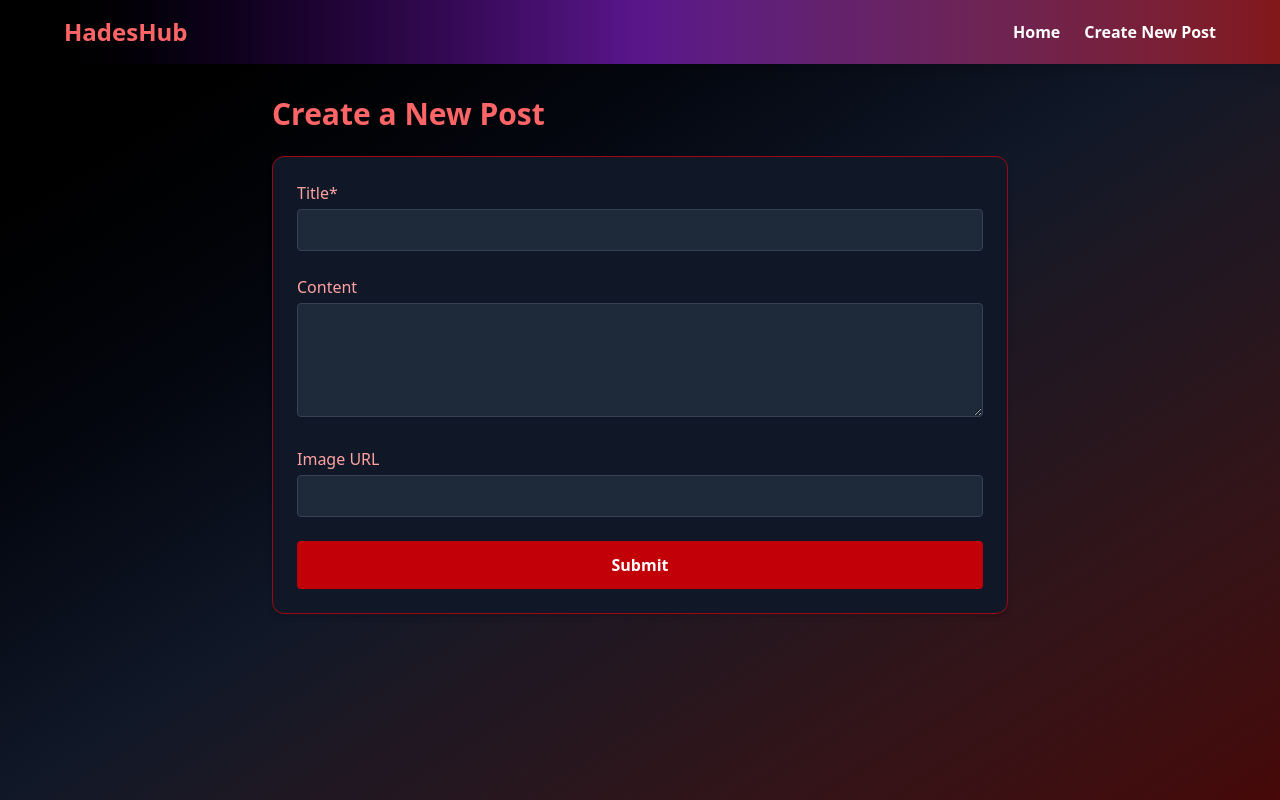
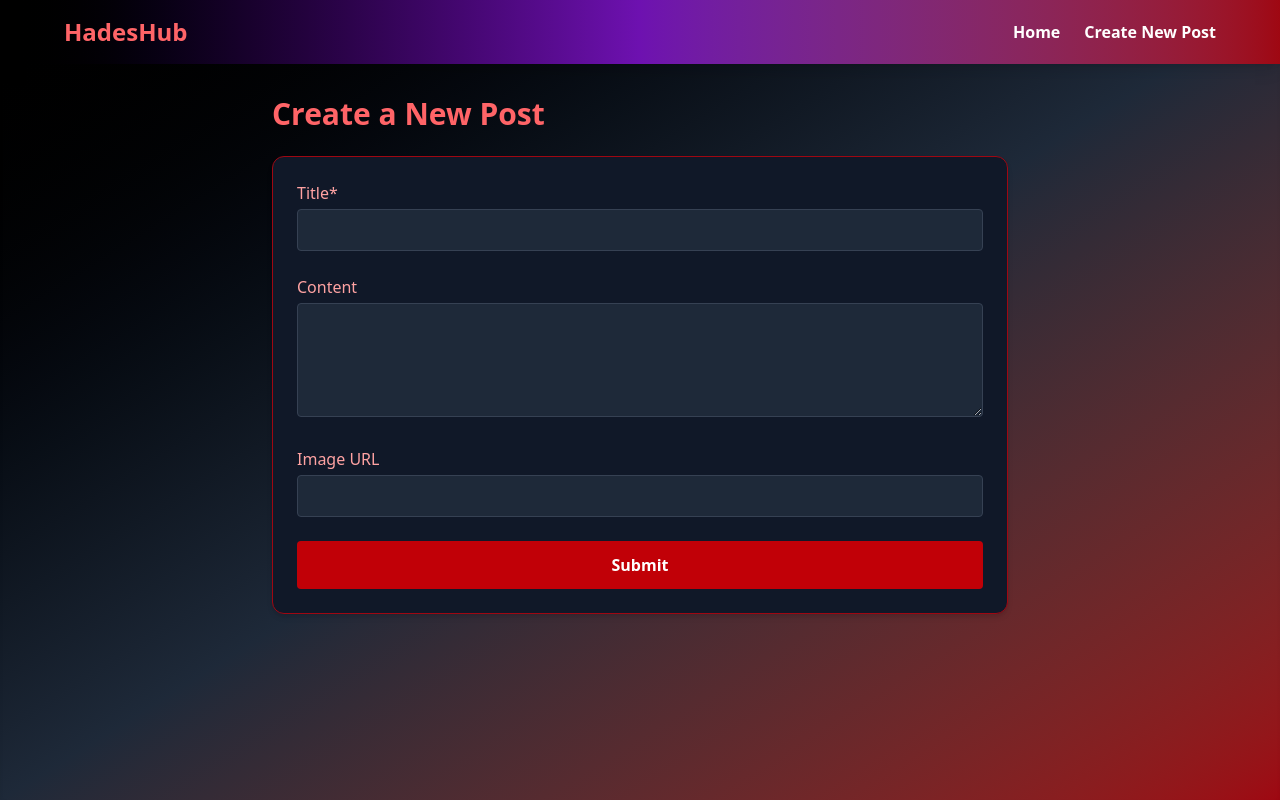
Before and after one commit to euphoriccheckers/final-project, a React (Vite) app: page /create in a window 1280 px wide. Built offline with nearby package versions, Linux system fonts and the light colour scheme; no server answers.

Commit message:
Fix gradient for webkit

```diff
--- a/src/components/Navbar.jsx
+++ b/src/components/Navbar.jsx
@@ -9,7 +9,7 @@ const Navbar = () => {
     };
 
     return (
-        <nav className="bg-black bg-gradient-to-r from-black via-purple-900 to-red-900 px-6 py-4 shadow-lg">
+        <nav className="bg-black bg-gradient-to-r from-black via-purple-800 to-red-800 px-6 py-4 shadow-lg">
             <div className="max-w-6xl mx-auto flex justify-between items-center text-white font-semibold">
                 <Link
                     to="/"
@@ -57,7 +57,7 @@ const Navbar = () => {
             </div>
 
             {menuOpen && (
-                <div className="md:hidden mt-2 space-y-2 flex flex-col items-start bg-black bg-gradient-to-r from-black via-purple-900 to-red-900 rounded-lg p-4 shadow-md">
+                <div className="md:hidden mt-2 space-y-2 flex flex-col items-start bg-black bg-gradient-to-r from-black via-purple-800 to-red-800 rounded-lg p-4 shadow-md">
                     <Link
                         to="/"
                         className="text-white hover:text-red-300 transition duration-200 cursor-pointer w-full"
--- a/src/pages/CreatePage.jsx
+++ b/src/pages/CreatePage.jsx
@@ -33,7 +33,7 @@ const CreatePage = () => {
     };
 
     return (
-        <div className="min-h-screen bg-black bg-gradient-to-br from-black via-gray-900 to-red-950 text-white relative">
+        <div className="min-h-screen bg-black bg-gradient-to-br from-black via-gray-800 to-red-800 text-white relative shadow-inner">
             <Navbar />
             <div className="max-w-3xl mx-auto px-4 py-8">
                 <h2 className="text-2xl sm:text-3xl text-red-400 font-bold mb-6">Create a New Post</h2>
--- a/src/pages/EditPage.jsx
+++ b/src/pages/EditPage.jsx
@@ -55,7 +55,7 @@ const EditPage = () => {
     }, []);
 
     return (
-        <div className="min-h-screen bg-black bg-gradient-to-br from-black via-gray-900 to-red-950 text-white relative">
+        <div className="min-h-screen bg-black bg-gradient-to-br from-black via-gray-800 to-red-800 text-white relative shadow-inner">
             <Navbar />
             <div className="max-w-3xl mx-auto px-4 py-8">
                 {fetching ? (
--- a/src/pages/HomePage.jsx
+++ b/src/pages/HomePage.jsx
@@ -39,7 +39,7 @@ const HomePage = () => {
     );
 
     return (
-        <div className="min-h-screen bg-black bg-gradient-to-br from-black via-gray-900 to-red-950 text-white relative">
+        <div className="min-h-screen bg-black bg-gradient-to-br from-black via-gray-800 to-red-800 text-white relative shadow-inner">
             <Navbar />
             <div className="max-w-4xl mx-auto px-4 py-8">
                 <h1 className="text-2xl sm:text-3xl font-bold mb-6 text-red-400">
--- a/src/pages/PostPage.jsx
+++ b/src/pages/PostPage.jsx
@@ -78,7 +78,7 @@ const PostPage = () => {
     }, []);
 
     return (
-        <div className="min-h-screen bg-black bg-gradient-to-br from-black via-gray-900 to-red-950 text-white relative">
+        <div className="min-h-screen bg-black bg-gradient-to-br from-black via-gray-800 to-red-800 text-white relative shadow-inner">
             <Navbar />
             <div className="max-w-3xl mx-auto px-4 py-8">
                 {loading ? (
```
